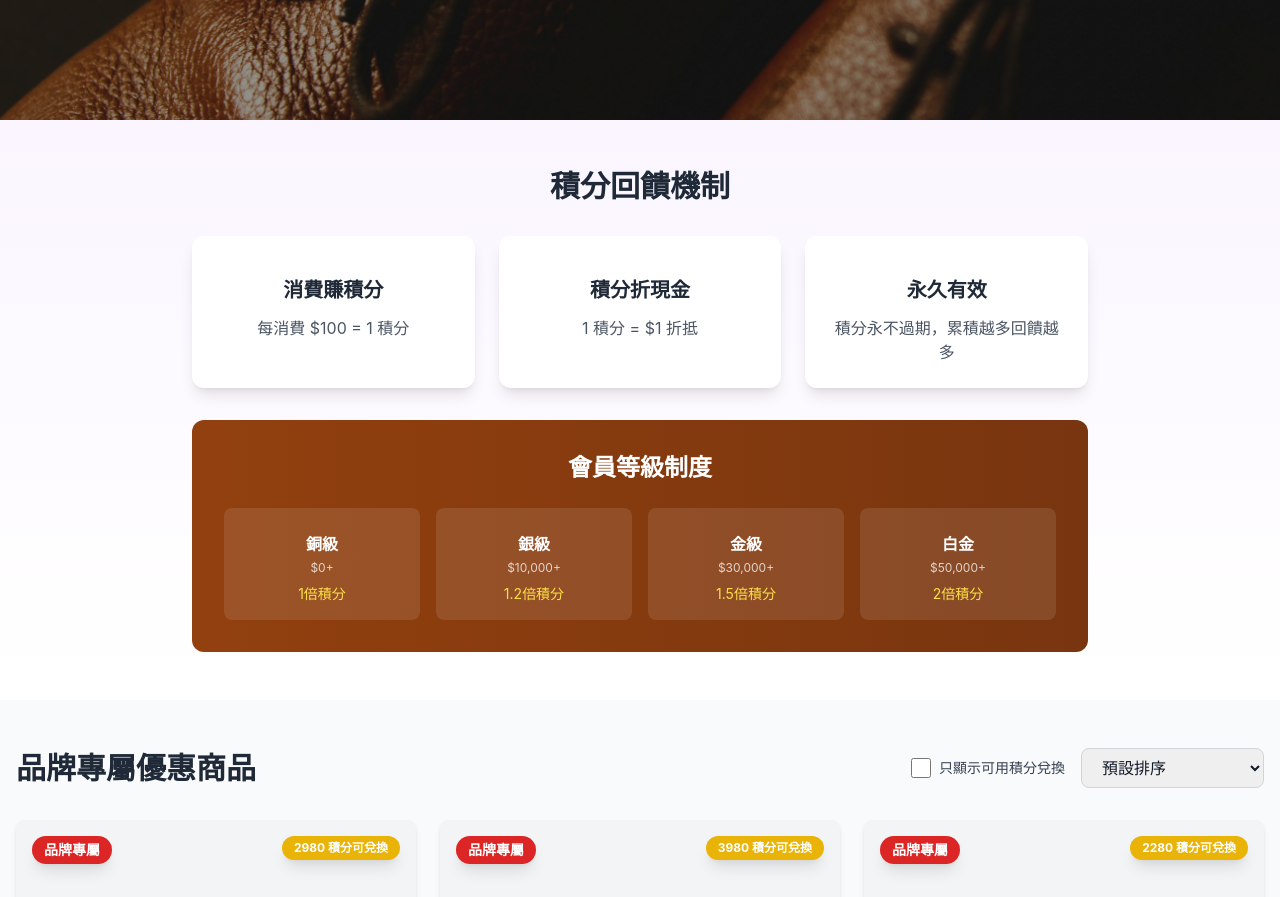
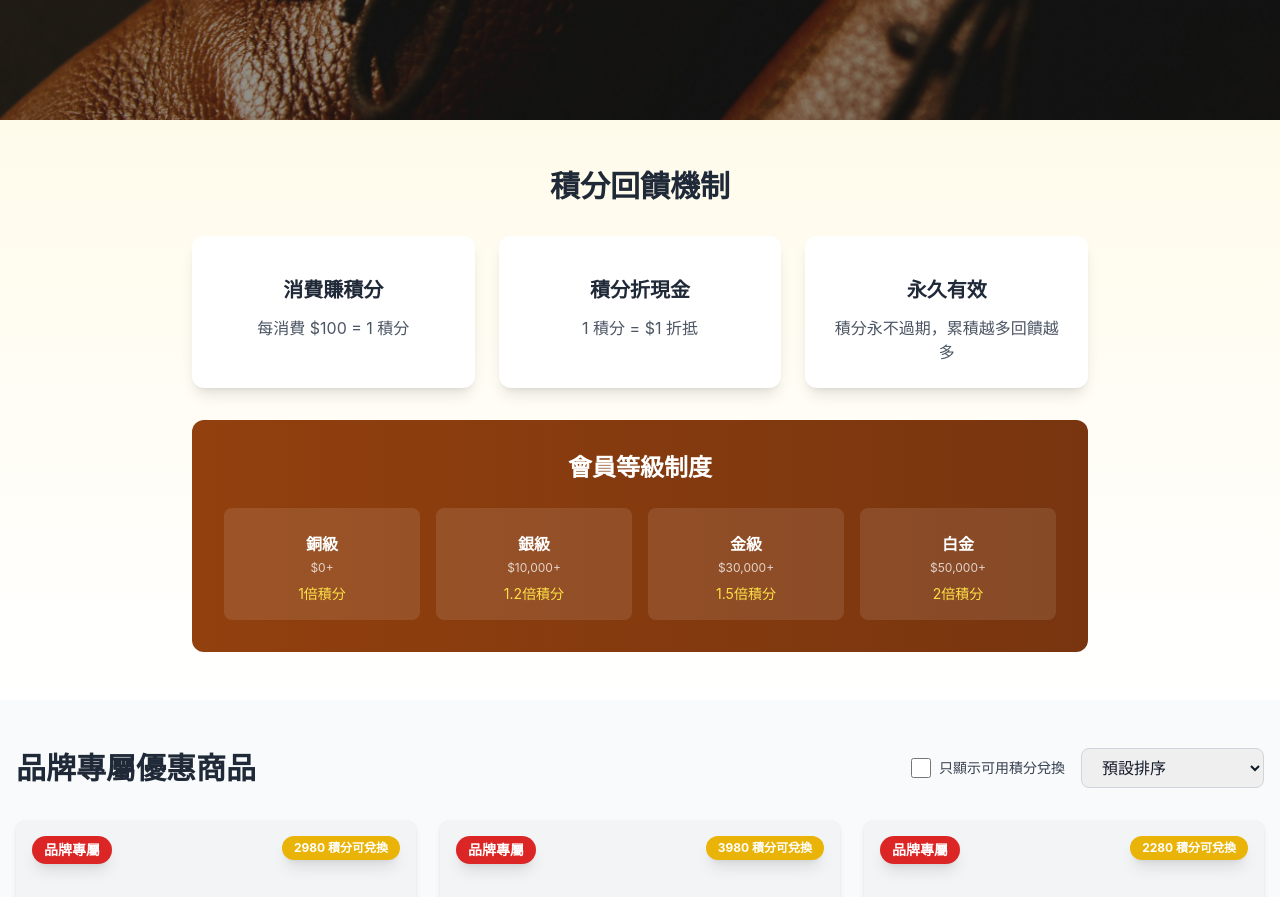
Before and after one commit to tinachen0326/luvo-ecommerce, a Vue app: page /brand in a window 1280 px wide. Shown: the part 460-1357 px from the top of the page. Built offline with nearby package versions, Linux system fonts and the light colour scheme.

Commit message:
進行CodeReview

```diff
--- a/src/views/Brand.vue
+++ b/src/views/Brand.vue
@@ -58,7 +58,7 @@
     </section>
 
     <!-- 積分規則說明 -->
-    <section class="bg-gradient-to-b from-purple-50 to-white py-12">
+    <section class="bg-gradient-to-b from-amber-50 to-white py-12">
       <div class="container mx-auto px-4">
         <div class="max-w-4xl mx-auto">
           <h2 class="text-3xl font-bold text-center mb-8 text-gray-800">
--- a/src/views/NewMember.vue
+++ b/src/views/NewMember.vue
@@ -140,7 +140,7 @@
         class="absolute inset-0 w-full h-full object-cover"
       />
 
-      <!-- 半透明遮罩層（可選，讓文字更清楚） -->
+      <!-- 半透明遮罩層 -->
       <div class="absolute inset-0 bg-black bg-opacity-40"></div>
 
       <!-- 文字和按鈕內容 -->
@@ -296,7 +296,7 @@ const loadMore = () => {
 
   // 模擬 API 請求
   setTimeout(() => {
-    // 這裡可以添加更多商品到 products 陣列
+    // 可以添加更多商品到 products 陣列
     // products.value.push(...newProducts)
 
     loading.value = false;
--- a/src/views/User/Login.vue
+++ b/src/views/User/Login.vue
@@ -4,7 +4,7 @@
         <!-- Logo 區域 -->
         <div class="text-center mb-8">
           <router-link to="/" class="inline-block">
-            <h1 class="text-4xl font-bold text-amber-900 mb-2">Luvo</h1>
+            <h1 class="text-4xl font-bold text-gray-900 mb-2">Luvo</h1>
           </router-link>
           <p class="text-gray-600">歡迎回來</p>
         </div>
```
